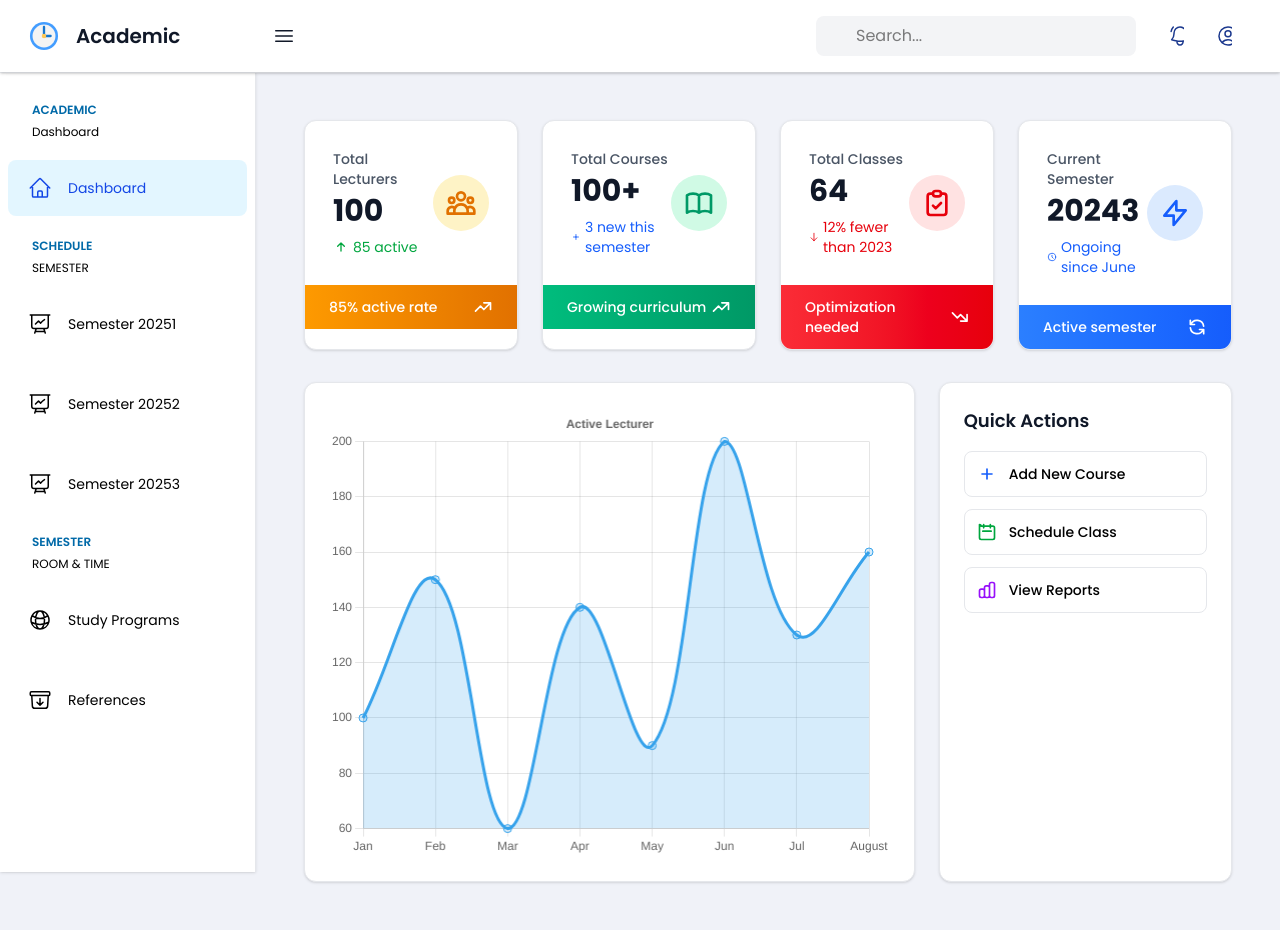
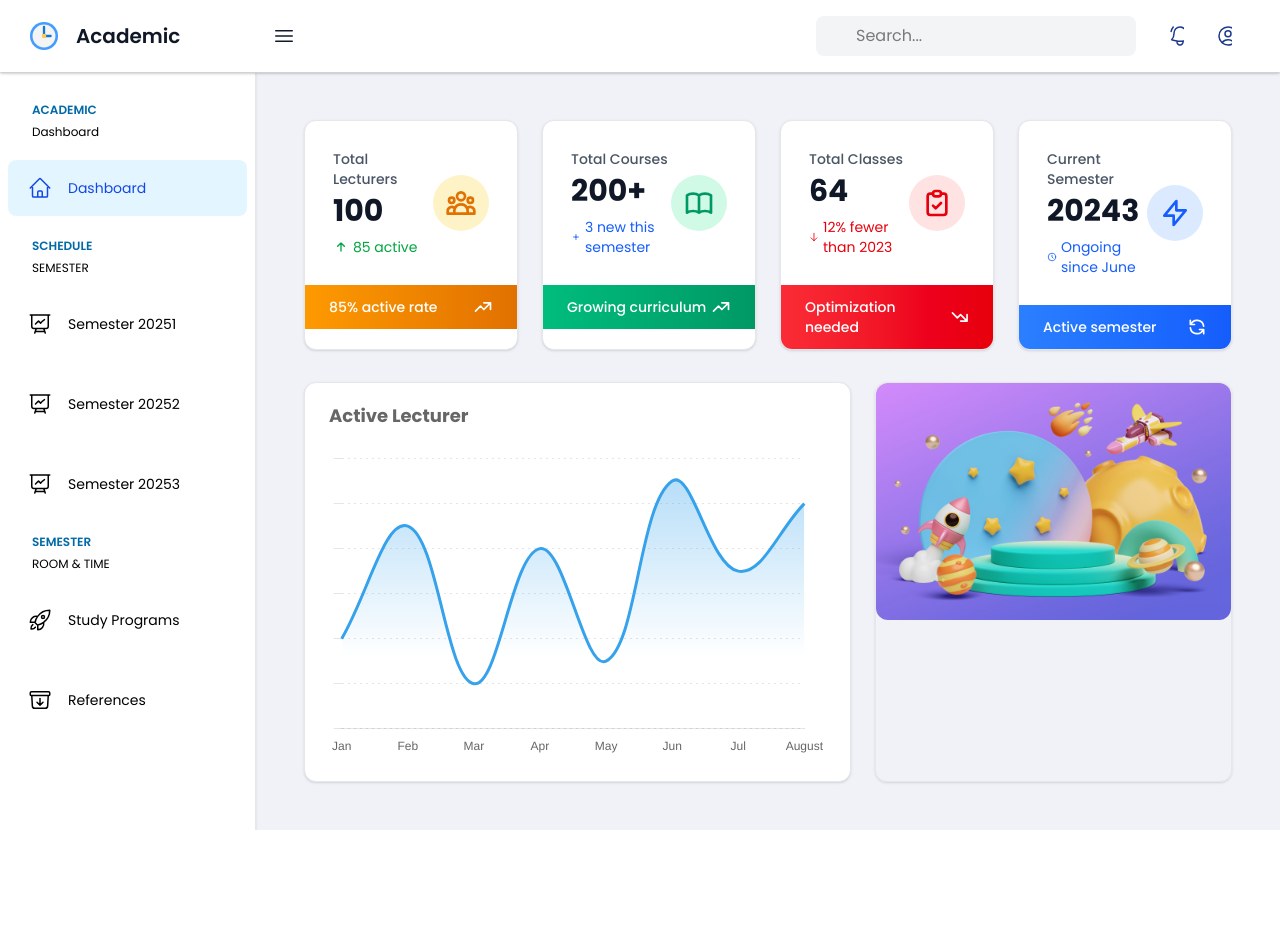
Before and after one commit to Richeaa/academic-project, a Django app: page /dashboard/ in a window 1280 px wide. After the commit the page ends 830 px from the top, so only its background shows below. Run offline with Django 5.2, Linux system fonts and the light colour scheme.

Commit message:
new dashboard

```diff
--- a/academicproject/academicapp/static/js/script.js
+++ b/academicproject/academicapp/static/js/script.js
@@ -102,30 +102,44 @@ function toggleDropdown() {
 document.addEventListener('DOMContentLoaded', function () {
   const ctx = document.getElementById('myChart').getContext('2d');
 
+  const gradient = ctx.createLinearGradient(0, 0, 0, 250);
+  gradient.addColorStop(0, 'rgba(54, 162, 235, 0.5)');
+  gradient.addColorStop(1, 'rgba(54, 162, 235, 0)');
+
   const myChart = new Chart(ctx, {
     type: 'line',
     data: {
       labels: ['Jan', 'Feb', 'Mar', 'Apr', 'May', 'Jun', 'Jul', 'August'],
       datasets: [{
-        data: [100, 150, 60, 140, 90, 200, 130, 160],
+        data: [100, 150, 80, 140, 90, 170, 130, 160],
         fill: true,
         borderColor: 'rgba(54, 162, 235, 1)',
-        backgroundColor: 'rgba(54, 162, 235, 0.2)',
+        backgroundColor: gradient,
         tension: 0.4,
-        pointRadius: 4,
-        pointHoverRadius: 6
+        pointRadius: 0,
+        pointHoverRadius: 8,
+        pointHitRadius: 20
       }]
     },
     options: {
       responsive: true,
-      maintainAspectRatio: false,
+      maintainAspectRatio: true,
       plugins: {
         legend: {
           display: false
         },
         title: {
           display: true,
-          text: 'Active Lecturer'
+          text: 'Active Lecturer',
+          align: 'start',
+          padding: {
+            bottom: 30,
+          },
+          font: {
+            size: 18,
+            weight: 'bold',
+            family: 'poppins'
+          }
         }
       },
       scales: {
@@ -134,15 +148,20 @@ document.addEventListener('DOMContentLoaded', function () {
             display: true
           },
           grid: {
-            display: true
+            display: false,
           }
         },
         y: {
+          min: 60,
           ticks: {
-            display: true
+            display: false,
           },
           grid: {
-            display: true
+            display: true,
+          },
+          border: {
+            dash: [2,4],
+            display: false
           }
         }
       }
--- a/academicproject/academicapp/templates/dashboard.html
+++ b/academicproject/academicapp/templates/dashboard.html
@@ -135,7 +135,7 @@
                 <a href="{% url 'studyprogram' '20251' %}" id="studyprogram-link"><div class="group w-full h-14 hover:bg-sky-200/30 rounded-lg flex p-5 items-center hover:text-blue-700 transition-all duration-100 ease-in-out">
                     <div>
                         <svg xmlns="http://www.w3.org/2000/svg" fill="none" viewBox="0 0 24 24" stroke-width="1.5" stroke="currentColor" class="size-6">
-                            <path stroke-linecap="round" stroke-linejoin="round" d="M12 21a9.004 9.004 0 0 0 8.716-6.747M12 21a9.004 9.004 0 0 1-8.716-6.747M12 21c2.485 0 4.5-4.03 4.5-9S14.485 3 12 3m0 18c-2.485 0-4.5-4.03-4.5-9S9.515 3 12 3m0 0a8.997 8.997 0 0 1 7.843 4.582M12 3a8.997 8.997 0 0 0-7.843 4.582m15.686 0A11.953 11.953 0 0 1 12 10.5c-2.998 0-5.74-1.1-7.843-2.918m15.686 0A8.959 8.959 0 0 1 21 12c0 .778-.099 1.533-.284 2.253m0 0A17.919 17.919 0 0 1 12 16.5c-3.162 0-6.133-.815-8.716-2.247m0 0A9.015 9.015 0 0 1 3 12c0-1.605.42-3.113 1.157-4.418" />
+                        <path stroke-linecap="round" stroke-linejoin="round" d="M15.59 14.37a6 6 0 0 1-5.84 7.38v-4.8m5.84-2.58a14.98 14.98 0 0 0 6.16-12.12A14.98 14.98 0 0 0 9.631 8.41m5.96 5.96a14.926 14.926 0 0 1-5.841 2.58m-.119-8.54a6 6 0 0 0-7.381 5.84h4.8m2.581-5.84a14.927 14.927 0 0 0-2.58 5.84m2.699 2.7c-.103.021-.207.041-.311.06a15.09 15.09 0 0 1-2.448-2.448 14.9 14.9 0 0 1 .06-.312m-2.24 2.39a4.493 4.493 0 0 0-1.757 4.306 4.493 4.493 0 0 0 4.306-1.758M16.5 9a1.5 1.5 0 1 1-3 0 1.5 1.5 0 0 1 3 0Z" />
                         </svg>
                     </div>
                     <div class="ml-4">
@@ -202,7 +202,7 @@
                             <div class="flex items-center justify-between">
                                 <div>
                                     <p class="text-sm font-medium text-gray-600 mb-1">Total Courses</p>
-                                    <p class="text-3xl font-bold text-gray-900">100+</p>
+                                    <p class="text-3xl font-bold text-gray-900">200+</p>
                                     <p class="text-sm text-blue-600 mt-2 flex items-center">
                                         <svg class="w-4 h-4 mr-1" fill="none" stroke="currentColor" viewBox="0 0 24 24">
                                             <path stroke-linecap="round" stroke-linejoin="round" stroke-width="2" d="M12 6v6m0 0v6m0-6h6m-6 0H6"/>
@@ -288,42 +288,17 @@
                     </div>
                 </div>
 
-                <div class="grid grid-cols-1 lg:grid-cols-3 gap-6">
+                <div class="grid grid-cols-1 lg:grid-cols-5 gap-6">
 
-                    <div class="bg-white rounded-xl shadow-sm border border-gray-200 p-6 lg:col-span-2">
-                        <canvas id="myChart" class="w-full" style="height: 450px;"></canvas>
+                    <div class="bg-white rounded-xl shadow-sm border border-gray-200 p-6 lg:col-span-3">
+                        <canvas id="myChart" class="w-full" style="height: 350px;"></canvas>
                     </div>
 
 
-                    <div class="bg-white rounded-xl shadow-sm border border-gray-200 p-6">
-                        <h3 class="text-lg font-semibold text-gray-900 mb-4">Quick Actions</h3>
-                        <div class="space-y-3">
-                            <button class="w-full text-left p-3 rounded-lg border border-gray-200 hover:bg-gray-50 transition-colors">
-                                <div class="flex items-center space-x-3">
-                                    <svg class="w-5 h-5 text-blue-600" fill="none" stroke="currentColor" viewBox="0 0 24 24">
-                                        <path stroke-linecap="round" stroke-linejoin="round" stroke-width="2" d="M12 6v6m0 0v6m0-6h6m-6 0H6"/>
-                                    </svg>
-                                    <span class="text-sm font-medium">Add New Course</span>
-                                </div>
-                            </button>
-                            <button class="w-full text-left p-3 rounded-lg border border-gray-200 hover:bg-gray-50 transition-colors">
-                                <div class="flex items-center space-x-3">
-                                    <svg class="w-5 h-5 text-green-600" fill="none" stroke="currentColor" viewBox="0 0 24 24">
-                                        <path stroke-linecap="round" stroke-linejoin="round" stroke-width="2" d="M8 7V3m8 4V3m-9 8h10M5 21h14a2 2 0 002-2V7a2 2 0 00-2-2H5a2 2 0 00-2-2v16a2 2 0 002 2z"/>
-                                    </svg>
-                                    <span class="text-sm font-medium">Schedule Class</span>
-                                </div>
-                            </button>
-                            <button class="w-full text-left p-3 rounded-lg border border-gray-200 hover:bg-gray-50 transition-colors">
-                                <div class="flex items-center space-x-3">
-                                    <svg class="w-5 h-5 text-purple-600" fill="none" stroke="currentColor" viewBox="0 0 24 24">
-                                        <path stroke-linecap="round" stroke-linejoin="round" stroke-width="2" d="M9 19v-6a2 2 0 00-2-2H5a2 2 0 00-2 2v6a2 2 0 002 2h2a2 2 0 002-2zm0 0V9a2 2 0 012-2h2a2 2 0 012 2v10m-6 0a2 2 0 002 2h2a2 2 0 002-2m0 0V5a2 2 0 012-2h2a2 2 0 012 2v14a2 2 0 01-2 2h-2a2 2 0 01-2-2z"/>
-                                    </svg>
-                                    <span class="text-sm font-medium">View Reports</span>
-                                </div>
-                            </button>
-                        </div>
+                    <div class="rounded-xl shadow-sm border border-gray-200 lg:col-span-2">
+                        <img src="{% static 'img/dashboard2.jpg' %}" alt="Logo" class="rounded-xl">
                     </div>
+
                 </div>
             </div>
         </main>
```
Also changed, not shown: academicproject/academicapp/static/img/dashboard.jpg (added), academicproject/academicapp/static/img/dashboard2.jpg (added).
